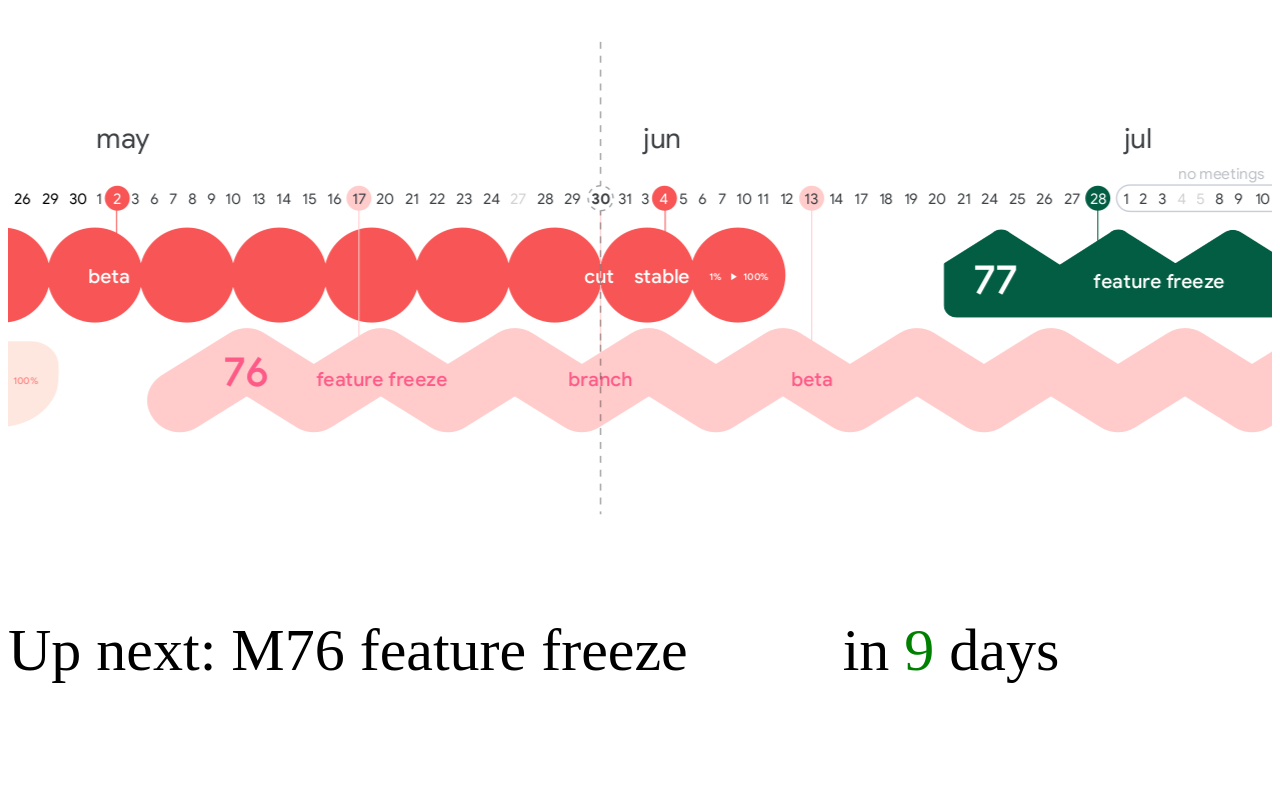
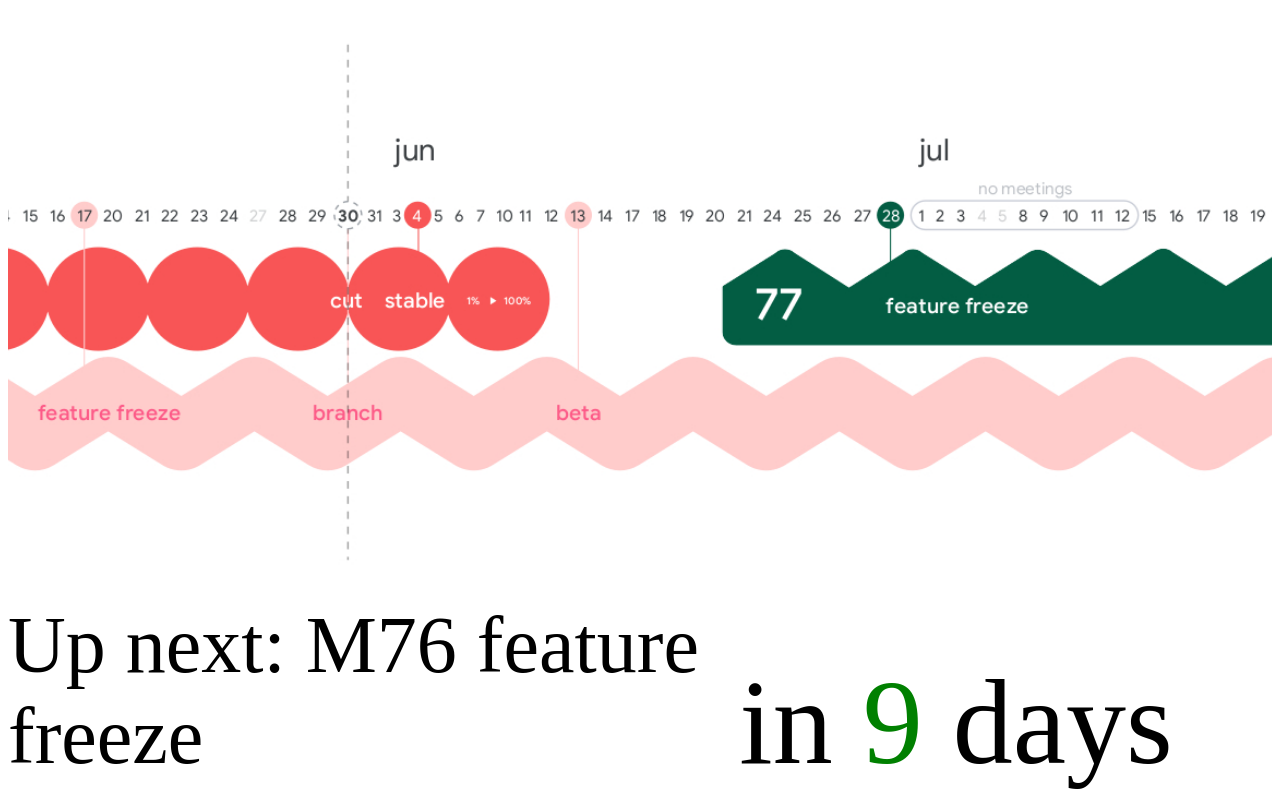
Before and after one commit to yi-gu/chrome-calendar, a plain HTML site: page index.html in a window 1280 px wide. Shown: the part 107-899 px from the top of the page. Before the commit the page ends 851 px from the top, so only its background shows below. Drawn offline with Linux system fonts and the light colour scheme.

Commit message:
update size

```diff
--- a/index.html
+++ b/index.html
@@ -5,29 +5,29 @@ body {
 }
 
 .title {
+  font-size: 50px;
   text-align: center;
   height: 5vh;
 }
 
 #img_wrapper {
-  height: 80vh;
+  height: 75vh;
   overflow: hidden;
   will-change: transform;
 }
 
 .countdown {
-  font-size: 60px;
-  height: 15vh;
+  font-size: 80px;
+  height: 20vh;
 }
 </style>
 
 <h1 class="title">Chrome Calender by Animations Team</h1>
 <div id="img_wrapper">
-  <div id="holder"></div>
 </div>
 <div class="countdown">
   <div id="date" style="display: inline-block; width: 55vw;"></div>
-  <div id="timer" style="display: inline-block; width: 35vw; text-align: center;"></div>
+  <div id="timer" style="font-size: 120px; display: inline-block; width: 35vw; text-align: center;"></div>
 </div>
 
 <script>
@@ -36,7 +36,7 @@ const DAY_TO_MS = 1000 * 3600 * 24;
 const FIRST_DAY_2019 = new Date("Jan 1, 2019");
 const LAST_DAY_2019 = new Date("Dec 31, 2019");
 const SCOPE = LAST_DAY_2019 - FIRST_DAY_2019;
-const BORDER = 500;
+const BORDER = 1500;
 
 let events = [];
 events.push({date: new Date("May 17, 2019"), name: "M76 feature freeze"});
@@ -55,13 +55,14 @@ let nIntervId;
 
 // Load calendar
 let img = new Image();
-let holder = document.getElementById('holder');
-holder.appendChild(img);
+let wrapper = document.getElementById('img_wrapper');
+wrapper.appendChild(img);
 img.onload = function() {
   UpdateCalendar();
 }
 img.src = "full-calendar.jpg";
 img.style.height = "100%";
+img.style.verticalAlign = "middle";
 
 nIntervId = setInterval(UpdateCalendar, DAY_TO_MS);
 
@@ -93,7 +94,7 @@ function ResetOffset() {
   const TODAY = new Date();
   const PAST = TODAY - FIRST_DAY_2019;
   let progress = PAST / SCOPE * img.naturalWidth - BORDER;
-  holder.style.transform =
-      "translate(" + (-BORDER/2 - progress) + "px, " + -BORDER/2 + "px)";
+  img.style.transform =
+      "matrix(2, 0, 0, 2, " + -progress + ", 0)";
 }
 </script>
```
